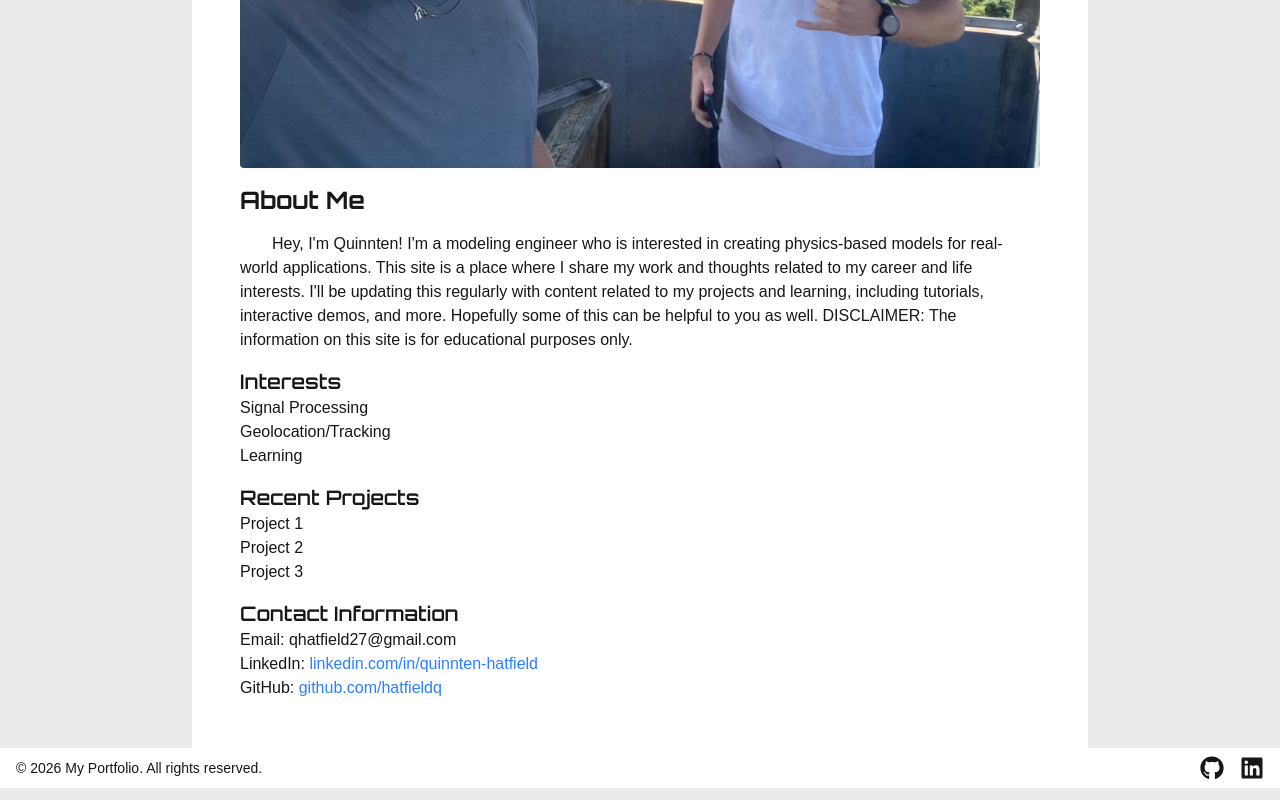
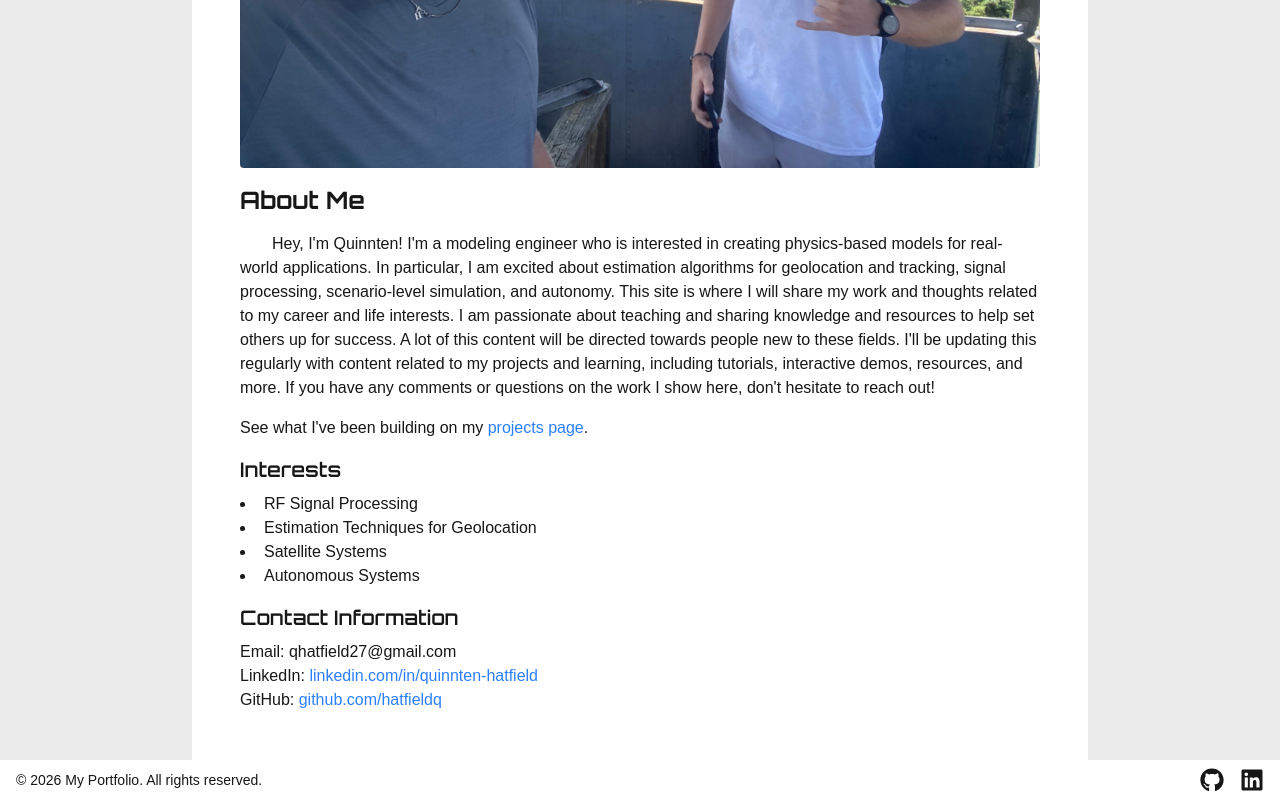
Before and after one commit to hatfieldq/portfolio-site, a Next.js app: page /about in a window 1280 px wide. Shown: the part 576-1376 px from the top of the page. Built offline with nearby package versions, Linux system fonts and the light colour scheme; a web font is replaced by a local one.

Commit message:
Edit About page

```diff
--- a/src/app/about/page.tsx
+++ b/src/app/about/page.tsx
@@ -18,30 +18,33 @@ export default function About() {
             <div>
                 <h1 className="text-2xl font-bold">About Me</h1>
                 <p className="indent-8 mt-4">Hey, I'm Quinnten! I'm a modeling engineer who is interested in creating
-                     physics-based models for real-world applications. This site is a place
-                     where I share my work and thoughts related to my career and life interests.
-                     I'll be updating this regularly with content related to my projects and learning,
-                     including tutorials, interactive demos, and more. Hopefully some of this can
-                     be helpful to you as well. DISCLAIMER: The information on this site is for educational purposes
-                     only.</p>
+                     physics-based models for real-world applications. In particular, I am excited about estimation
+                     algorithms for geolocation and tracking, signal processing, scenario-level simulation, and autonomy.
+                     This site is where I will share my work and thoughts related to my career and life interests.
+                     I am passionate about teaching and sharing knowledge and resources to help set others up for success.
+                     A lot of this content will be directed towards people new to these fields. I'll be updating this regularly with content related to my projects and learning,
+                     including tutorials, interactive demos, resources, and more.  If you have any comments or questions on the work
+                     I show here, don't hesitate to reach out!
+                </p>
+                <p className="mt-4">  See what I've been building on my{" "}
+                <Link href="/projects" className="text-blue-500 hover:underline">projects page</Link>.
+                </p>
                 <h2 className="text-xl font-semibold mt-4">Interests</h2>
-                <ul>
-                    <li>Signal Processing</li>
-                    <li>Geolocation/Tracking</li>
-                    <li>Learning</li>
+                <ul className="mt-2">
+                    <li className="list-disc pl-2 ml-4">RF Signal Processing</li>
+                    <li className="list-disc pl-2 ml-4">Estimation Techniques for Geolocation</li>
+                    <li className="list-disc pl-2 ml-4">Satellite Systems</li>
+                    <li className="list-disc pl-2 ml-4">Autonomous Systems</li>
                 </ul>
-                <h2 className="text-xl font-semibold mt-4">Recent Projects</h2>
-                <ol>
-                    <li>Project 1</li>
-                    <li>Project 2</li>
-                    <li>Project 3</li>
-                </ol>
+
+
+
                 <h2 className="text-xl font-semibold mt-4">Contact Information</h2>
-                <ol>
+                <ul className="mt-2">
                     <li>Email: qhatfield27@gmail.com</li>
                     <li>LinkedIn: <a href="https://linkedin.com/in/quinnten-hatfield" target="_blank" rel="noopener noreferrer" className="text-blue-500 hover:underline">linkedin.com/in/quinnten-hatfield</a></li>
                     <li>GitHub: <a href="https://github.com/hatfieldq" target="_blank" rel="noopener noreferrer" className="text-blue-500 hover:underline">github.com/hatfieldq</a></li>
-                </ol>
+                </ul>
 
             </div>
 
```
